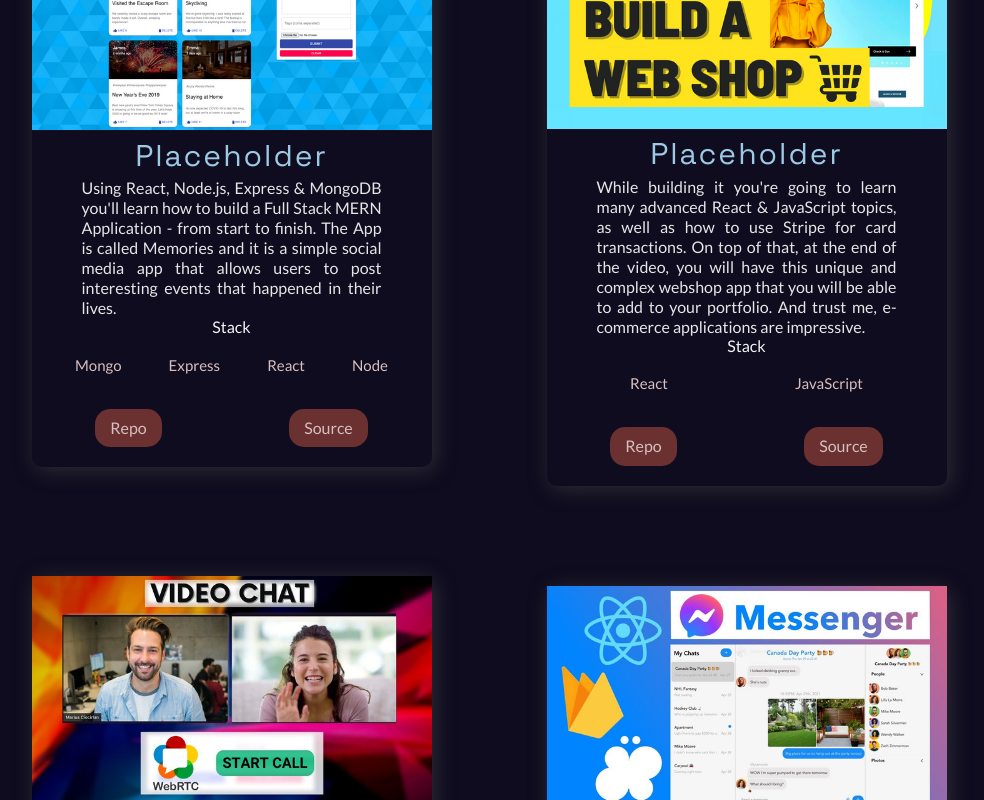
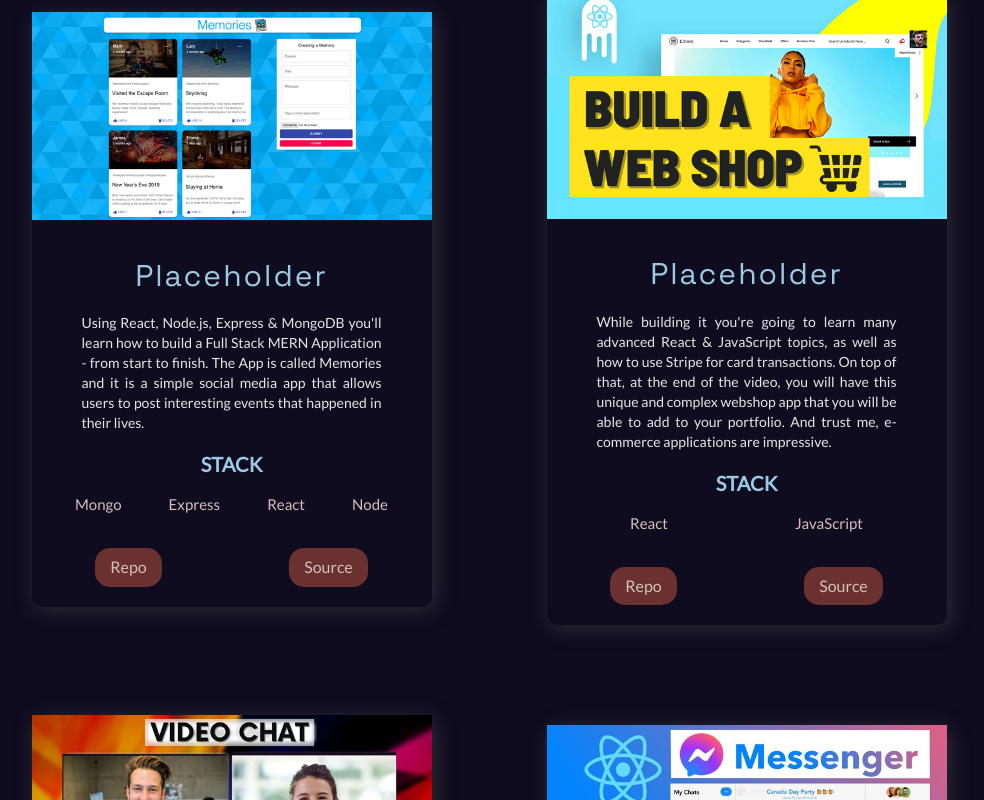
Before and after one commit to Akay74/portfolio, a Next.js app: page / in a window 1280 px wide. Shown: the part 1800-2600 px from the top of the page, without its empty margins (151-1135 px from the left). Built offline with nearby package versions, Linux system fonts and the light colour scheme.

Commit message:
made some changes to the project section

```diff
--- a/src/components/Projects/Projects.js
+++ b/src/components/Projects/Projects.js
@@ -1,6 +1,6 @@
 import React from 'react';
 
-import { BlogCard, CardInfo, ExternalLinks, GridContainer, HeaderThree, Hr, Tag, TagList, TitleContent, UtilityList, Img } from './ProjectsStyles';
+import { BlogCard, CardInfo, ExternalLinks, GridContainer, HeaderThree, Hr, Tag, TagList, TitleContent, SubTitleContent, UtilityList, Img } from './ProjectsStyles';
 import { Section, SectionDivider, SectionTitle } from '../../styles/GlobalComponents';
 import { projects } from '../../constants/constants';
 import { motion } from 'framer-motion';
@@ -52,7 +52,7 @@
           </TitleContent>
           <CardInfo>{description}</CardInfo>
           <div>
-            <TitleContent>Stack</TitleContent>
+            <SubTitleContent>Stack</SubTitleContent>
             <TagList>
               {tags.map((tag, i) => (
                 <Tag key={i}>{tag}</Tag>
--- a/src/components/Projects/ProjectsStyles.js
+++ b/src/components/Projects/ProjectsStyles.js
@@ -39,11 +39,24 @@
 
 `;
 
+export const SubTitleContent = styled.div`
+  text-align: center;
+  z-index: 20;
+  width: 100%;
+  font-weight: 700;
+  font-size: 20px;
+  margin-top: 2rem;
+  text-transform: uppercase;
+  color: #9cc9e3;
+`;
+
+
 export const HeaderThree = styled.h3`
   font-weight: 400;
   letter-spacing: 2px;
   color: #9cc9e3;
-  padding: .5rem 0;
+  margin: 2.5rem 0 1rem;
+  padding: 1rem 0 1rem;
   font-size: ${(props) => props.title ? '3rem' : '2rem'};
 `;
 
@@ -69,7 +82,7 @@
   width: 100%;
   padding: 0 50px;
   color: #e4e6e7;
-  font-style: 2rem;
+  font-size: 14px;
   line-height: 20px;
   text-align: justify;
   @media ${(props) => props.theme.breakpoints.sm} {
--- a/src/styles/GlobalComponents/index.js
+++ b/src/styles/GlobalComponents/index.js
@@ -29,6 +29,7 @@
   font-weight: 500;
   font-size: ${(props) => props.main ? '60px' : '50px'};
   line-height: ${(props) => props.main ? '70px' : '56px'};
+  margin-bottom: 3rem;
   text-align: right;
   width: max-content;
   max-width: 100%;
@@ -49,7 +50,7 @@
     line-height: 40px;
     font-size: ${(props) => props.main ? '40px' : '32px'};
     line-height: ${(props) => props.main ? '32px' : '40px'};
-    margin: ${(props) => props.main ? '0 0 15px' : '0 auto 15px;'}
+    margin: ${(props) => props.main ? '0 0 15px' : '0 auto 30px;'}
     padding: ${(props) => props.main ? '16px 0 8px' : '0'};
     max-width: 100%;
   }
```
